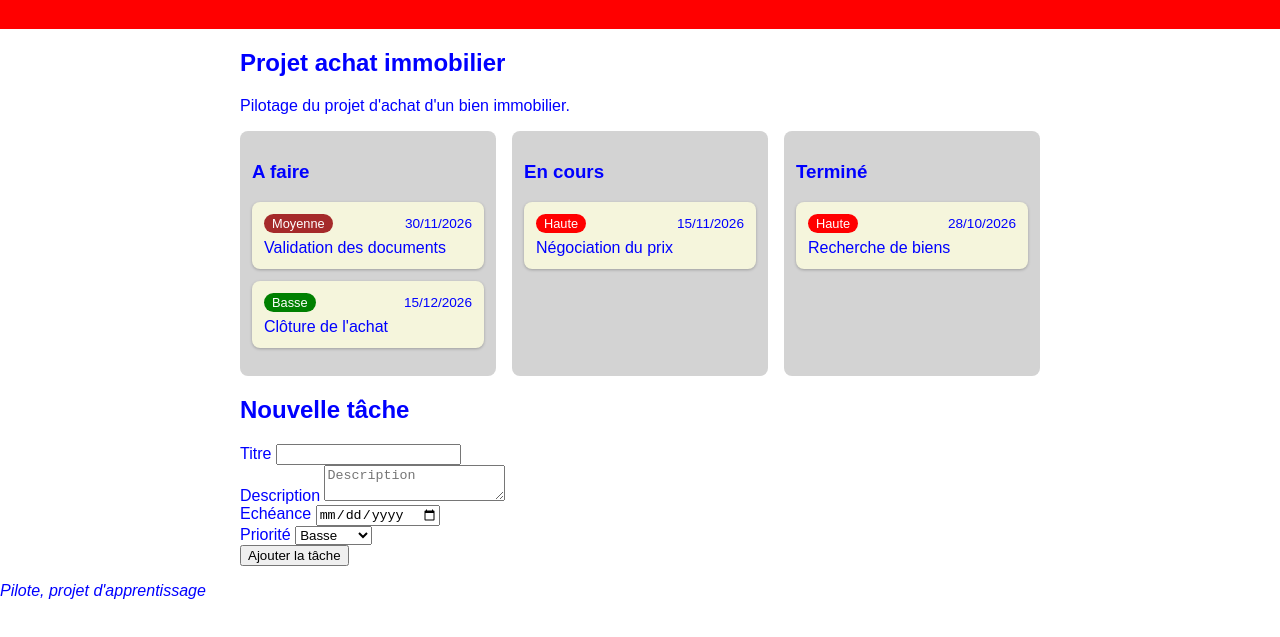
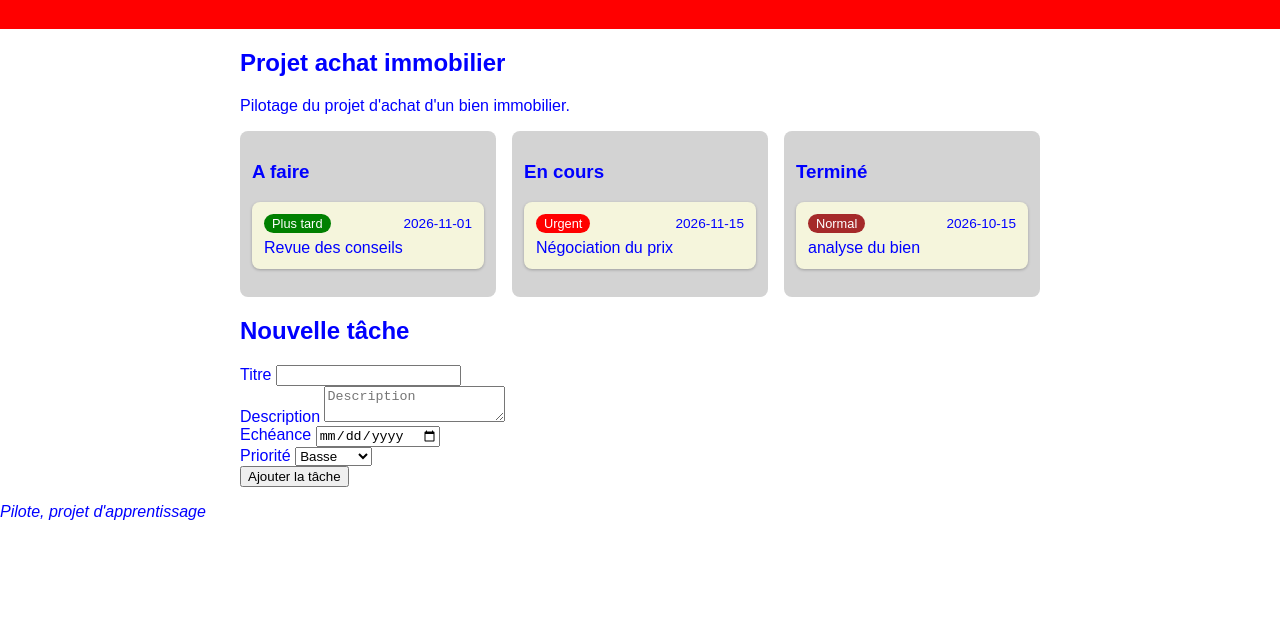
Before and after one commit to bazbazbin/pilote, a plain HTML site: page index.html in a window 1280 px wide. Shown: the part 117-754 px from the top of the page. Drawn offline with Linux system fonts and the light colour scheme.

Commit message:
remplacer les tâches écrites en dur en html par fonction javascript

```diff
--- a/index.html
+++ b/index.html
@@ -19,46 +19,15 @@
         <div class="kanban">
           <div class="colonne">
             <h3>A faire</h3>
-            <ul>
-              <li class="tache">
-                <div class="tache-entete">
-                  <span class="badge moyenne">Moyenne</span>
-                  <span class="echeance">30/11/2026</span>
-                </div>
-                Validation des documents
-              </li>
-              <li class="tache">
-                <div class="tache-entete">
-                  <span class="badge basse">Basse</span>
-                  <span class="echeance">15/12/2026</span>
-                </div>
-                Clôture de l'achat
-              </li>
-            </ul>
+            <ul id="a-faire"></ul>
           </div>
           <div class="colonne">
             <h3>En cours</h3>
-            <ul>
-              <li class="tache">
-                <div class="tache-entete">
-                  <span class="badge haute">Haute</span>
-                  <span class="echeance">15/11/2026</span>
-                </div>
-                Négociation du prix
-              </li>
-            </ul>
+            <ul id="en-cours"></ul>
           </div>
           <div class="colonne">
             <h3>Terminé</h3>
-            <ul>
-              <li class="tache">
-                <div class="tache-entete">
-                  <span class="badge haute">Haute</span>
-                  <span class="echeance">28/10/2026</span>
-                </div>
-                Recherche de biens
-              </li>
-            </ul>
+            <ul id="termine"></ul>
           </div>
         </div>
       </section>
--- a/script.js
+++ b/script.js
@@ -48,6 +48,13 @@ const taches = [
     statut: "a-faire",
     echeance: "2026-11-01",
   },
+  {
+    id: 4,
+    titre: "Initialisation",
+    priorite: "basse",
+    statut: "archive",
+    echeance: "2026-09-01",
+  },
 ];
 
 function libellePriorite(tache) {
@@ -86,3 +93,52 @@ console.log(
   "| Terminé :",
   compterParStatut("termine"),
 );
+function double(n) {
+  console.log(n * 2);
+}
+const r = double(5);
+console.log(r);
+
+const li = document.createElement("li");
+li.classList.add("tache");
+li.textContent = "Test DOM";
+document.querySelector(".colonne ul").appendChild(li);
+
+function creerCarte(tache) {
+  // 1. Fabriquer les 4 éléments
+  const carte = document.createElement("li");
+  const entete = document.createElement("div");
+  const badge = document.createElement("span");
+  const echeance = document.createElement("span");
+
+  // 2. Leur donner classes et textes
+  carte.classList.add("tache");
+  entete.classList.add("tache-entete");
+  badge.classList.add("badge", tache.priorite); // "badge haute"
+  badge.textContent = libellePriorite(tache); // "Urgent"
+  echeance.classList.add("echeance");
+  echeance.textContent = tache.echeance; // "2026-11-15"
+
+  // 3. Emboîter, du plus petit au plus grand
+  entete.appendChild(badge);
+  entete.appendChild(echeance);
+  carte.appendChild(entete);
+  carte.append(tache.titre); // le titre, après l'en-tête
+
+  return carte;
+}
+
+function afficherTableau() {
+  // 1. Vider les 3 colonnes
+  document.getElementById("a-faire").textContent = "";
+  document.getElementById("en-cours").textContent = "";
+  document.getElementById("termine").textContent = "";
+
+  // 2. Poser chaque tâche dans la colonne qui porte son statut
+  for (const tache of taches) {
+    const colonne = document.getElementById(tache.statut);
+    colonne.appendChild(creerCarte(tache));
+  }
+}
+
+afficherTableau();
```
